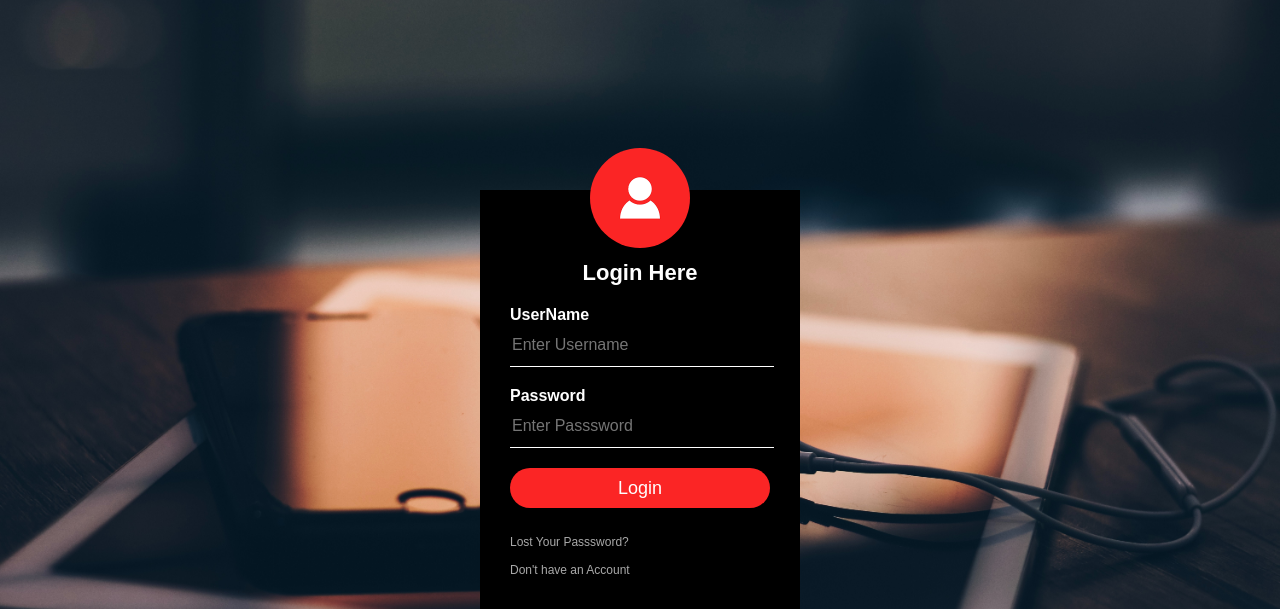
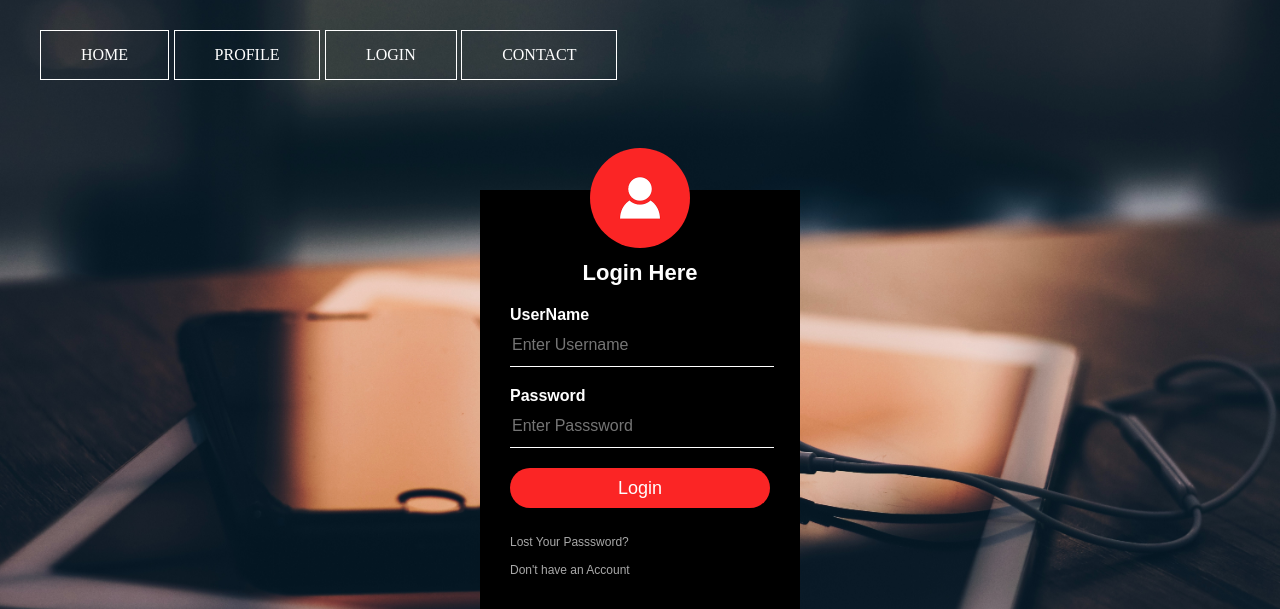
Before and after one commit to THEJAS1999/Built-From-Home, a Flask app: template bfh/templates/login.html in a window 1280 px wide. Shown: the top 609 px of the page. Run offline with Flask 2, Linux system fonts and the light colour scheme; the template is opened without the code that fills it, so the values that code supplies are empty; parts of the project's set-up code (start-up, migrations or seed data) failed here and were passed over.

Commit message:
login page updated

```diff
--- a/bfh/static/css/login.css
+++ b/bfh/static/css/login.css
@@ -5,6 +5,35 @@ body {
     background-repeat: no-repeat;
     background-size: cover;
     font-family: sans-serif;
+}
+
+.nav-area {
+	float: left;
+	list-style: none;
+	margin-top: 30px;
+}
+.nav-area li {
+	display: inline-block;
+    border: 1px solid rgb(255, 255, 255);
+	padding: 15px 20px;
+    align-items: center;
+	text-decoration: none;
+	text-transform: uppercase;
+	font-size: 15px;
+	display: inline-block;
+	color: #fff;
+}
+.nav-area li a {
+	color: #fff;
+	text-decoration: none;
+	padding: 5px 20px;
+	font-family: poppins;
+	font-size: 16px;
+	text-transform: uppercase;
+}
+.nav-area li a:hover {
+	background: bisque;
+	color: #333;
 }
 
 .loginbox{
--- a/bfh/templates/login.html
+++ b/bfh/templates/login.html
@@ -8,6 +8,12 @@
     <link rel="stylesheet" type="text/css" href="/bfh/static/css/login.css">
 </head>
 <body>
+    <ul class="nav-area">
+        <li><a href="index.html">Home</a></li>
+        <li><a href="profile.html">Profile</a></li>
+        <li><a href="login.html">Login</a></li>
+        <li><a href="#">Contact</a></li>
+        </ul>
    <div class="loginbox" >
     <img src="/bfh/static/images/avatar.png" class="avatar">
        <h1>Login Here</h1>
```
